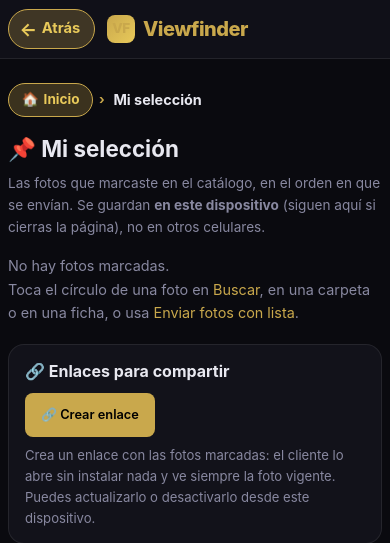
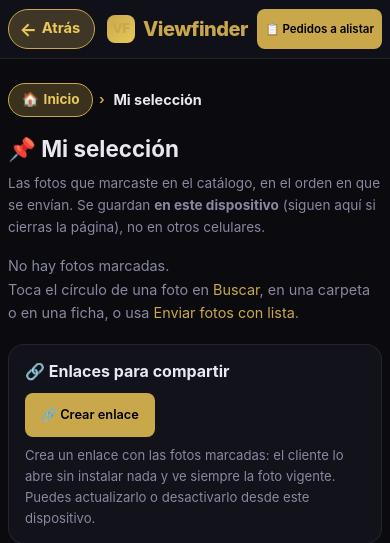
Before and after one commit to KINOCOMPANYV/viewfinder-kino-Visor, a PHP site: page /mi-seleccion in a window 390 px wide. Shown: the top 543 px of the page. Run offline with PHP 8.4, Linux system fonts and the light colour scheme.

Commit message:
Botón fijo «Pedidos a alistar» en el encabezado de las páginas públicas (#104)
Helper pedidosHeaderBtn(); visible también en celular.


Claude-Session: https://claude.ai/code/session_013q6uFMUAMX7AutXApEP5do

Co-authored-by: Claude <noreply@anthropic.com>

```diff
--- a/assets/css/style.css
+++ b/assets/css/style.css
@@ -3353,3 +3353,9 @@ nav.crumbs .crumbs-sep { color: var(--color-primary); font-weight: 700; }
 .stock-tag.in { color: #22c55e; }
 .stock-tag.out { color: #ef4444; }
 .product-price .stock-tag { font-size: 0.95rem; }
+
+/* «📋 Pedidos a alistar»: fijo en el encabezado de las páginas públicas, también en celular (2026-11-21) */
+.header .hdr-pedidos { white-space: nowrap; }
+@media (max-width: 420px) {
+    .header .hdr-pedidos { font-size: 0.72rem !important; padding: 0.4rem 0.5rem !important; }
+}
--- a/src/controllers/folder_view.php
+++ b/src/controllers/folder_view.php
@@ -127,6 +127,7 @@ $shareDesc = implode(' · ', array_filter([
         <div class="container header-inner">
             <a href="/" class="logo"><span class="logo-icon">VF</span> Viewfinder</a>
             <div style="display:flex; gap:0.5rem; align-items:center;">
+                <?= pedidosHeaderBtn() ?>
                 <a href="/enviar-catalogo" class="btn btn-sm btn-primary hdr-hide-m" style="font-size:0.8rem; padding:0.4rem 0.8rem;">📤 Enviar fotos con lista</a>
                 <a href="/" class="btn btn-sm btn-secondary hdr-hide-m" style="font-size:0.8rem; padding:0.4rem 0.8rem;">← Inicio</a>
             </div>
--- a/src/controllers/news.php
+++ b/src/controllers/news.php
@@ -54,7 +54,10 @@ $fmtDay = function (string $d): string {
     <header class="header">
         <div class="container header-inner">
             <a href="/" class="logo"><span class="logo-icon">VF</span> Viewfinder</a>
-            <a href="/mi-seleccion" class="btn btn-sm btn-secondary hdr-hide-m" style="font-size:0.8rem; padding:0.4rem 0.8rem;">📌 Mi selección</a>
+            <div style="display:flex; gap:0.4rem; align-items:center;">
+                <?= pedidosHeaderBtn() ?>
+                <a href="/mi-seleccion" class="btn btn-sm btn-secondary hdr-hide-m" style="font-size:0.8rem; padding:0.4rem 0.8rem;">📌 Mi selección</a>
+            </div>
         </div>
     </header>
 
--- a/src/controllers/product.php
+++ b/src/controllers/product.php
@@ -273,7 +273,10 @@ unset($v);
     <header class="header">
         <div class="container header-inner">
             <a href="/" class="logo"><span class="logo-icon">VF</span> Viewfinder</a>
-            <a href="/enviar-catalogo" class="btn btn-sm btn-primary hdr-hide-m" style="font-size:0.8rem; padding:0.4rem 0.8rem;">📤 Enviar fotos con lista</a>
+            <div style="display:flex; gap:0.4rem; align-items:center;">
+                <?= pedidosHeaderBtn() ?>
+                <a href="/enviar-catalogo" class="btn btn-sm btn-primary hdr-hide-m" style="font-size:0.8rem; padding:0.4rem 0.8rem;">📤 Enviar fotos con lista</a>
+            </div>
         </div>
     </header>
 
--- a/src/controllers/search.php
+++ b/src/controllers/search.php
@@ -283,7 +283,10 @@ if (!$isMultiCode && $q !== '' && $page === 1 && $pageRoots) {
     <header class="header">
         <div class="container header-inner">
             <a href="/" class="logo"><span class="logo-icon">VF</span> Viewfinder</a>
-            <a href="/enviar-catalogo" class="btn btn-sm btn-primary hdr-hide-m" style="font-size:0.8rem; padding:0.4rem 0.8rem;">📤 Enviar fotos con lista</a>
+            <div style="display:flex; gap:0.4rem; align-items:center;">
+                <?= pedidosHeaderBtn() ?>
+                <a href="/enviar-catalogo" class="btn btn-sm btn-primary hdr-hide-m" style="font-size:0.8rem; padding:0.4rem 0.8rem;">📤 Enviar fotos con lista</a>
+            </div>
         </div>
     </header>
 
--- a/src/helpers.php
+++ b/src/helpers.php
@@ -1527,3 +1527,10 @@ function loadMoreButton(int $total): string
         . 'if(r>0){b.textContent=\'Cargar más · quedan \'+r;}else{b.parentNode.remove();}})(this)">'
         . 'Cargar más · quedan ' . $left . '</button></div>';
 }
+
+
+/** Botón fijo «📋 Pedidos a alistar» del encabezado de todas las páginas públicas (enlace siempre /pedidos-alistar; visible también en celular). */
+function pedidosHeaderBtn(): string
+{
+    return '<a href="/pedidos-alistar" class="btn btn-sm btn-primary hdr-pedidos" style="font-size:0.8rem; padding:0.4rem 0.8rem;" title="Pedidos por alistar (rojo) y listos (verde)">📋 Pedidos a alistar</a>';
+}
--- a/templates/client/catalog_pdf.php
+++ b/templates/client/catalog_pdf.php
@@ -29,7 +29,10 @@ $filters = $fromFilter ? catalogFiltersFromRequest($_GET) : catalogFiltersFromRe
     <header class="header">
         <div class="container header-inner">
             <a href="/" class="logo"><span class="logo-icon">VF</span> Viewfinder</a>
-            <a href="/mi-seleccion" class="btn btn-sm btn-secondary hdr-hide-m" style="font-size:0.8rem; padding:0.4rem 0.8rem;">← Mi selección</a>
+            <div style="display:flex; gap:0.4rem; align-items:center;">
+                <?= pedidosHeaderBtn() ?>
+                <a href="/mi-seleccion" class="btn btn-sm btn-secondary hdr-hide-m" style="font-size:0.8rem; padding:0.4rem 0.8rem;">← Mi selección</a>
+            </div>
         </div>
     </header>
 
--- a/templates/client/catalog_send.php
+++ b/templates/client/catalog_send.php
@@ -73,7 +73,10 @@
     <header class="header">
         <div class="container header-inner">
             <a href="/" class="logo"><span class="logo-icon">VF</span> Viewfinder</a>
-            <a href="/" class="btn btn-sm btn-secondary hdr-hide-m" style="font-size:0.8rem; padding:0.4rem 0.8rem;">← Catálogo</a>
+            <div style="display:flex; gap:0.4rem; align-items:center;">
+                <?= pedidosHeaderBtn() ?>
+                <a href="/" class="btn btn-sm btn-secondary hdr-hide-m" style="font-size:0.8rem; padding:0.4rem 0.8rem;">← Catálogo</a>
+            </div>
         </div>
     </header>
 
--- a/templates/client/extractor.php
+++ b/templates/client/extractor.php
@@ -70,7 +70,7 @@
             <a href="/" class="logo"><span class="logo-icon">VF</span> Viewfinder</a>
             <div style="display:flex; gap:0.4rem; align-items:center;">
                 <a href="/enviar-catalogo" class="btn btn-sm btn-secondary hdr-hide-m" style="font-size:0.8rem; padding:0.4rem 0.8rem;">← Enviar fotos con lista</a>
-                <a href="/pedidos-alistar" class="btn btn-sm btn-primary" style="font-size:0.8rem; padding:0.4rem 0.8rem;">📋 Pedidos a alistar</a>
+                <?= pedidosHeaderBtn() ?>
             </div>
         </div>
     </header>
--- a/templates/client/landing.php
+++ b/templates/client/landing.php
@@ -43,6 +43,7 @@
                 Viewfinder
             </a>
             <div style="display:flex; gap:0.5rem; align-items:center;">
+                <?= pedidosHeaderBtn() ?>
                 <a href="/enviar-catalogo" class="btn btn-sm btn-primary hdr-hide-m" style="font-size:0.8rem; padding:0.4rem 0.8rem;">📤 Enviar fotos con lista</a>
                 <a href="/extractor" class="btn btn-sm btn-secondary hdr-hide-m" style="font-size:0.8rem; padding:0.4rem 0.8rem;" title="Leer un recibo o pedido en PDF">🧾 Extractor</a>
                 <a href="/admin/login" class="btn btn-sm btn-secondary"
--- a/templates/client/my_selection.php
+++ b/templates/client/my_selection.php
@@ -22,7 +22,10 @@
     <header class="header">
         <div class="container header-inner">
             <a href="/" class="logo"><span class="logo-icon">VF</span> Viewfinder</a>
-            <a href="/buscar" class="btn btn-sm btn-secondary hdr-hide-m" style="font-size:0.8rem; padding:0.4rem 0.8rem;">← Seguir buscando</a>
+            <div style="display:flex; gap:0.4rem; align-items:center;">
+                <?= pedidosHeaderBtn() ?>
+                <a href="/buscar" class="btn btn-sm btn-secondary hdr-hide-m" style="font-size:0.8rem; padding:0.4rem 0.8rem;">← Seguir buscando</a>
+            </div>
         </div>
     </header>
 
--- a/templates/client/order_list.php
+++ b/templates/client/order_list.php
@@ -87,7 +87,7 @@ $olJs = APP_VERSION . filemtime(BASE_DIR . '/assets/js/order_list.js');
             <a href="/" class="logo"><span class="logo-icon">VF</span> Viewfinder</a>
             <div style="display:flex; gap:0.4rem; align-items:center;">
                 <a href="/extractor" class="btn btn-sm btn-secondary hdr-hide-m" style="font-size:0.8rem; padding:0.4rem 0.8rem;">← Extractor</a>
-                <a href="/pedidos-alistar" class="btn btn-sm btn-primary" style="font-size:0.8rem; padding:0.4rem 0.8rem;">📋 Pedidos a alistar</a>
+                <?= pedidosHeaderBtn() ?>
             </div>
         </div>
     </header>
--- a/templates/client/warehouse_order.php
+++ b/templates/client/warehouse_order.php
@@ -80,7 +80,7 @@ $wbJs = APP_VERSION . filemtime(BASE_DIR . '/assets/js/warehouse_order.js');
             <a href="/" class="logo"><span class="logo-icon">VF</span> Viewfinder</a>
             <div style="display:flex; gap:0.4rem; align-items:center;">
                 <a href="/lista-pedido" class="btn btn-sm btn-secondary hdr-hide-m" style="font-size:0.8rem; padding:0.4rem 0.8rem;">← Lista Bodega</a>
-                <a href="/pedidos-alistar" class="btn btn-sm btn-primary" style="font-size:0.8rem; padding:0.4rem 0.8rem;">📋 Pedidos a alistar</a>
+                <?= pedidosHeaderBtn() ?>
             </div>
         </div>
     </header>
```
